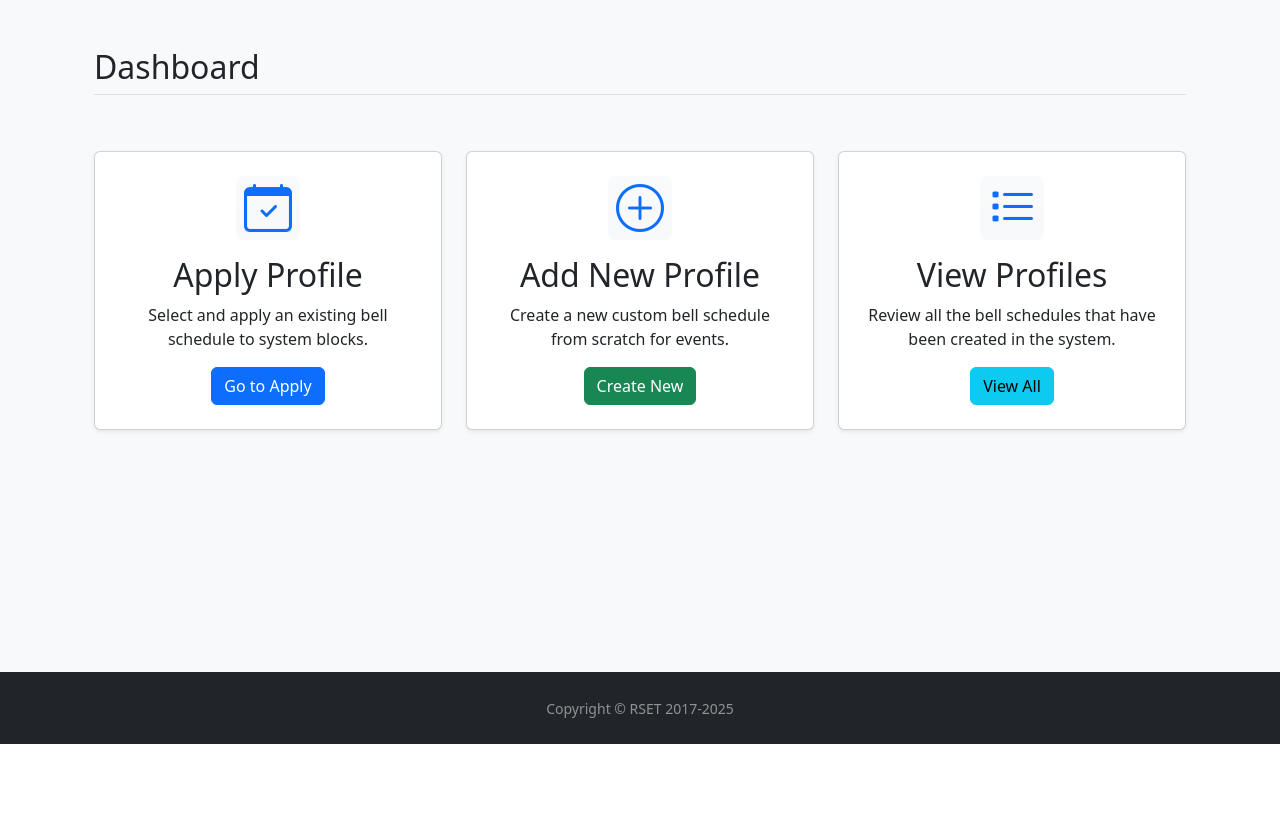
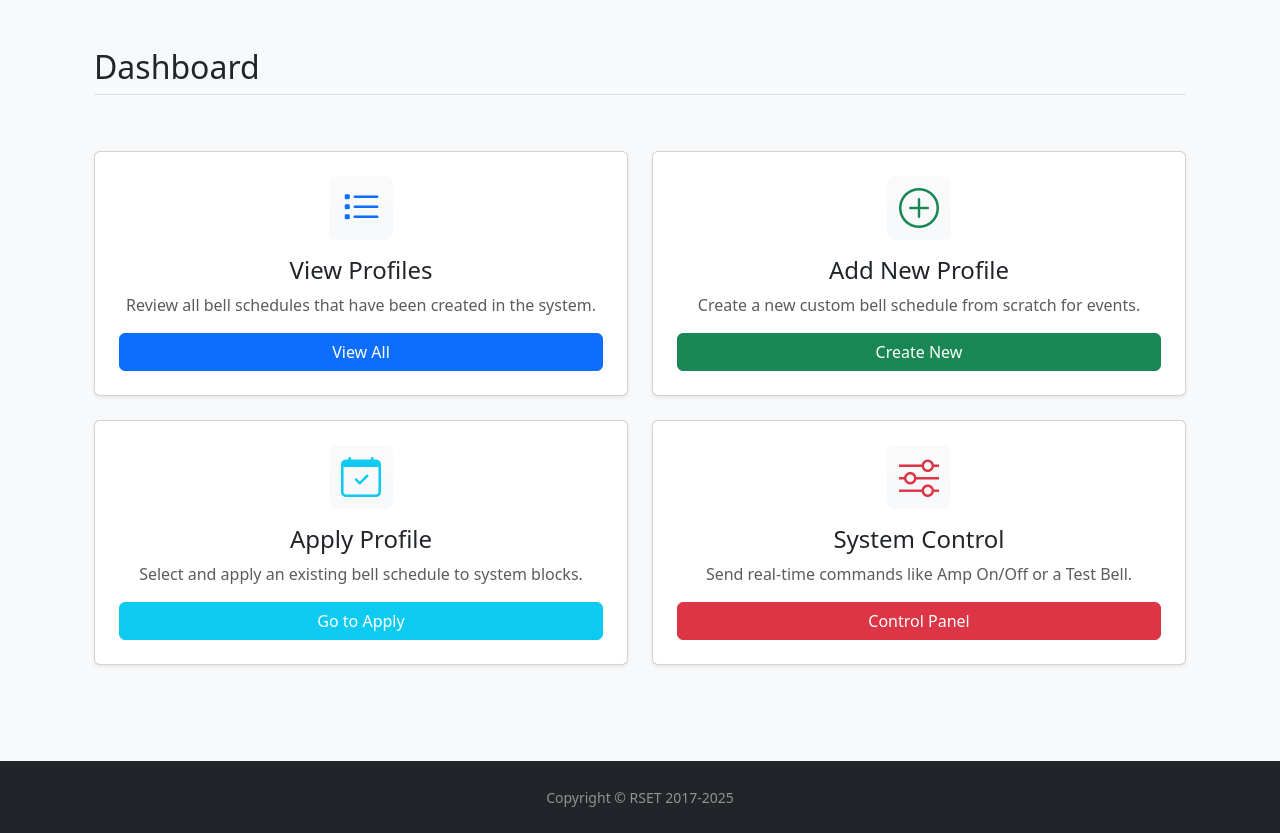
Before and after one commit to arunvijo/RSET-Automated-Bell-System, a Django app: page /home/ in a window 1280 px wide. Shown: the part 56-889 px from the top of the page. Before the commit the page ends 800 px from the top, so only its background shows below. Run offline with Django 3.2, Linux system fonts and the light colour scheme; a user stored in the database is signed in.

Commit message:
feat: modern ui changed

```diff
--- a/bell/urls.py
+++ b/bell/urls.py
@@ -19,6 +19,9 @@ urlpatterns = [
     # ADD THIS NEW API URL PATTERN
     path('api/schedule/<str:block_name>/', get_schedule_api, name='api_get_schedule'),
 
+    path('api/command/check/',check_for_command, name='check_for_command'),
+    path('control/', system_control, name='system_control'),
+
     url(r'^profiles/', view_profiles, name='profiles'),
     url(r'^logout/', logout_user, name='logout'),
 ]
--- a/web/templates/home.html
+++ b/web/templates/home.html
@@ -8,22 +8,26 @@
     <link rel="stylesheet" href="https://cdn.jsdelivr.net/npm/bootstrap-icons@1.11.3/font/bootstrap-icons.min.css">
 
     <style>
-        /* Make sure the body takes up the full height of the browser window */
         html, body {
             height: 100%;
         }
         body {
             display: flex;
-            flex-direction: column; /* Arrange elements vertically */
+            flex-direction: column;
             background-color: #f8f9fa;
         }
-        /* This is the key: make the main content grow to push the footer down */
         main {
             flex: 1 0 auto;
         }
         .feature-icon {
-            font-size: 3rem;
-            color: var(--bs-primary);
+            font-size: 2.5rem; /* Balanced icon size */
+        }
+        .card {
+            transition: transform .2s, box-shadow .2s; /* Add a subtle hover effect */
+        }
+        .card:hover {
+            transform: translateY(-5px);
+            box-shadow: 0 .5rem 1rem rgba(0,0,0,.15)!important;
         }
     </style>
 </head>
@@ -55,43 +59,66 @@
     <main>
         <div class="container px-4 py-5">
             <h2 class="pb-2 border-bottom">Dashboard</h2>
-            <div class="row g-4 py-5 row-cols-1 row-cols-lg-3">
+
+            <!-- Changed to a 2x2 grid on medium screens for better alignment -->
+            <div class="row g-4 py-5 row-cols-1 row-cols-md-2">
+
+                <!-- View Profiles Card -->
                 <div class="col">
                     <div class="card h-100 shadow-sm">
-                        <div class="card-body text-center p-4">
-                            <div class="feature-icon bg-light bg-gradient rounded-3 mb-3 d-inline-flex align-items-center justify-content-center" style="width: 4rem; height: 4rem;">
-                                <i class="bi bi-calendar-check"></i>
+                        <div class="card-body text-center p-4 d-flex flex-column">
+                            <div class="feature-icon bg-light bg-gradient text-primary rounded-3 mb-3 mx-auto d-flex align-items-center justify-content-center" style="width: 4rem; height: 4rem;">
+                                <i class="bi bi-list-task"></i>
                             </div>
-                            <h3 class="fs-2">Apply Profile</h3>
-                            <p>Select and apply an existing bell schedule to system blocks.</p>
-                            <a href="{% url 'apply' %}" class="btn btn-primary">Go to Apply</a>
+                            <h3 class="fs-4">View Profiles</h3>
+                            <p class="text-muted flex-grow-1">Review all bell schedules that have been created in the system.</p>
+                            <a href="{% url 'profiles' %}" class="btn btn-primary mt-auto">View All</a>
                         </div>
                     </div>
                 </div>
+
+                <!-- Add New Profile Card -->
                 <div class="col">
                     <div class="card h-100 shadow-sm">
-                        <div class="card-body text-center p-4">
-                            <div class="feature-icon bg-light bg-gradient rounded-3 mb-3 d-inline-flex align-items-center justify-content-center" style="width: 4rem; height: 4rem;">
-                               <i class="bi bi-plus-circle"></i>
+                        <div class="card-body text-center p-4 d-flex flex-column">
+                             <div class="feature-icon bg-light bg-gradient text-success rounded-3 mb-3 mx-auto d-flex align-items-center justify-content-center" style="width: 4rem; height: 4rem;">
+                                <i class="bi bi-plus-circle"></i>
                             </div>
-                            <h3 class="fs-2">Add New Profile</h3>
-                            <p>Create a new custom bell schedule from scratch for events.</p>
-                            <a href="{% url 'create' %}" class="btn btn-success">Create New</a>
+                            <h3 class="fs-4">Add New Profile</h3>
+                            <p class="text-muted flex-grow-1">Create a new custom bell schedule from scratch for events.</p>
+                            <a href="{% url 'create' %}" class="btn btn-success mt-auto">Create New</a>
                         </div>
                     </div>
                 </div>
+
+                <!-- Apply Profile Card -->
                 <div class="col">
                     <div class="card h-100 shadow-sm">
-                        <div class="card-body text-center p-4">
-                            <div class="feature-icon bg-light bg-gradient rounded-3 mb-3 d-inline-flex align-items-center justify-content-center" style="width: 4rem; height: 4rem;">
-                               <i class="bi bi-list-task"></i>
+                        <div class="card-body text-center p-4 d-flex flex-column">
+                             <div class="feature-icon bg-light bg-gradient text-info rounded-3 mb-3 mx-auto d-flex align-items-center justify-content-center" style="width: 4rem; height: 4rem;">
+                                <i class="bi bi-calendar-check"></i>
                             </div>
-                            <h3 class="fs-2">View Profiles</h3>
-                            <p>Review all the bell schedules that have been created in the system.</p>
-                            <a href="{% url 'profiles' %}" class="btn btn-info">View All</a>
+                            <h3 class="fs-4">Apply Profile</h3>
+                            <p class="text-muted flex-grow-1">Select and apply an existing bell schedule to system blocks.</p>
+                            <a href="{% url 'apply' %}" class="btn btn-info mt-auto text-white">Go to Apply</a>
                         </div>
                     </div>
                 </div>
+
+                <!-- System Control Card (Updated for uniformity) -->
+                <div class="col">
+                    <div class="card h-100 shadow-sm">
+                        <div class="card-body text-center p-4 d-flex flex-column">
+                            <div class="feature-icon bg-light bg-gradient text-danger rounded-3 mb-3 mx-auto d-flex align-items-center justify-content-center" style="width: 4rem; height: 4rem;">
+                                <i class="bi bi-sliders"></i>
+                            </div>
+                            <h3 class="fs-4">System Control</h3>
+                            <p class="text-muted flex-grow-1">Send real-time commands like Amp On/Off or a Test Bell.</p>
+                            <a href="{% url 'system_control' %}" class="btn btn-danger mt-auto">Control Panel</a>
+                        </div>
+                    </div>
+                </div>
+
             </div>
         </div>
     </main>
--- a/web/views.py
+++ b/web/views.py
@@ -2,12 +2,57 @@ from django.shortcuts import render, redirect, get_object_or_404
 from django.contrib.auth import authenticate, login, logout
 from django.views.decorators.csrf import csrf_protect, ensure_csrf_cookie
 from django.http import HttpResponseRedirect
-from .models import Profile, Bell, main_current, pg_current, ke_current
+from .models import Profile, Bell, main_current, pg_current, ke_current,ClientCommand
 
 # At the top of web/views.py, add these new imports:
 from rest_framework.decorators import api_view
 from rest_framework.response import Response
 from .serializers import ProfileSerializer
+
+# At the top of web/views.py, add these imports
+from django.http import JsonResponse
+from django.views.decorators.csrf import csrf_exempt
+# At the top of web/views.py, add the 'messages' import
+from django.contrib import messages
+
+# ... keep all your other views ...
+
+# Add this new view function at the end of the file
+def system_control(request):
+    if not request.user.is_authenticated:
+        return render(request, 'login.html', {'obj': 'Please login first'})
+
+    if request.method == 'POST':
+        command_type = request.POST.get('command')
+        if command_type in ['AMP_ON', 'AMP_OFF', 'TEST_BELL']:
+            # Create the command object in the database
+            ClientCommand.objects.create(command=command_type)
+            messages.success(request, f"Command '{command_type.replace('_', ' ').title()}' sent successfully!")
+        return redirect('system_control') # Redirect to the same page to prevent re-posting
+
+    context = {'username': str(request.user.username)}
+    return render(request, 'system_control.html', context)
+
+# ... keep all your existing views (login_view, home, etc.) ...
+
+# Add this new function at the end of the file
+@csrf_exempt # Exempt from CSRF token check since it's a simple GET API
+def check_for_command(request):
+    """
+    API endpoint for the client script to check for new commands.
+    """
+    # Find the latest command that has not been acknowledged yet
+    command = ClientCommand.objects.filter(acknowledged=False).order_by('-created_at').first()
+
+    if command:
+        # Mark it as acknowledged so it doesn't run again
+        command.acknowledged = True
+        command.save()
+        # Return the command as JSON
+        return JsonResponse({'status': 'command_found', 'command': command.command})
+    else:
+        # No new commands
+        return JsonResponse({'status': 'no_command'})
 
 
 @ensure_csrf_cookie
@@ -133,18 +178,23 @@ def create(request):
 
 
 @csrf_protect
+# In web/views.py
 def view_profiles(request):
-    """
-    Displays all created profiles and their bell schedules in a clean, readable format.
-    """
     if not request.user.is_authenticated:
         return render(request, 'login.html', {'obj': 'Please login first'})
 
-    # Efficiently fetches all profiles and their related bells in just two database queries
-    all_profiles = Profile.objects.prefetch_related('bells').all()
+    all_profiles = Profile.objects.all()
+    selected_profile = None
+
+    if request.method == 'POST':
+        profile_id = request.POST.get('profile_id')
+        if profile_id:
+            # Use prefetch_related for efficiency when getting the selected profile
+            selected_profile = Profile.objects.prefetch_related('bells').get(id=profile_id)
 
     context = {
         'profiles': all_profiles,
+        'selected_profile': selected_profile,
         'username': str(request.user.username),
     }
     return render(request, 'profiles.html', context)
```
Also changed, not shown: bell_project/client/client.py (+80 -12 lines), web/models.py (+16 -0 lines), web/templates/profiles.html (+39 -13 lines), web/templates/system_control.html (added, +56 -0 lines), db.sqlite3, web/migrations/0002_clientcommand.py (added).
